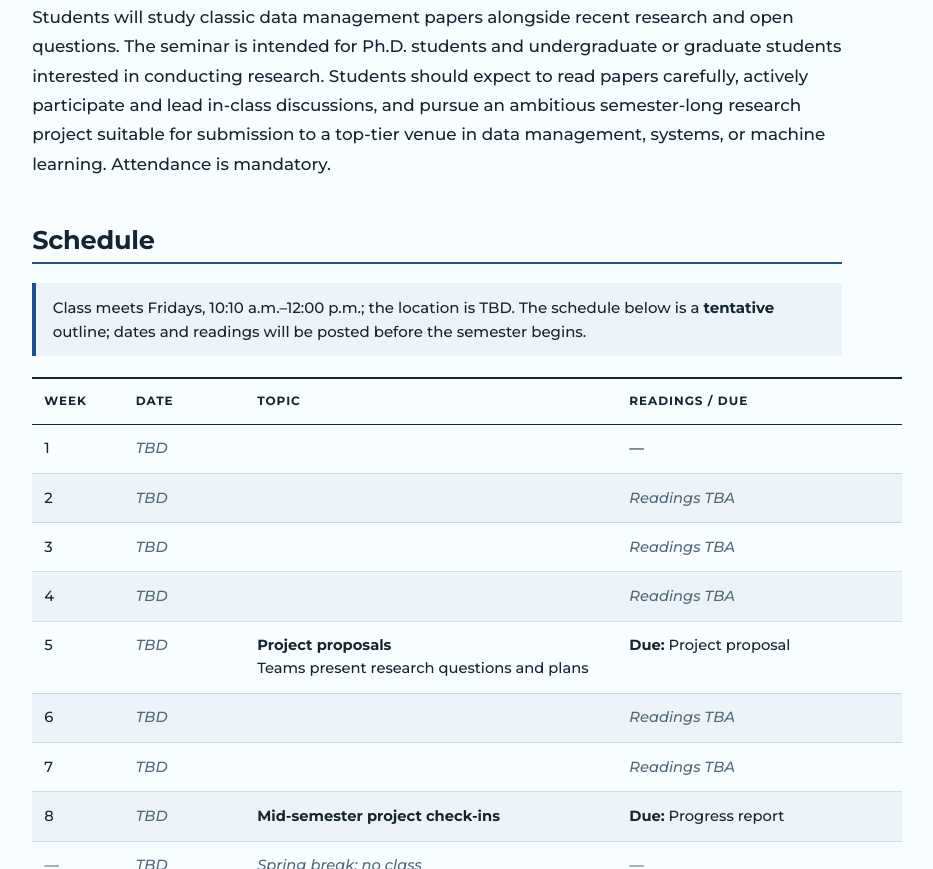
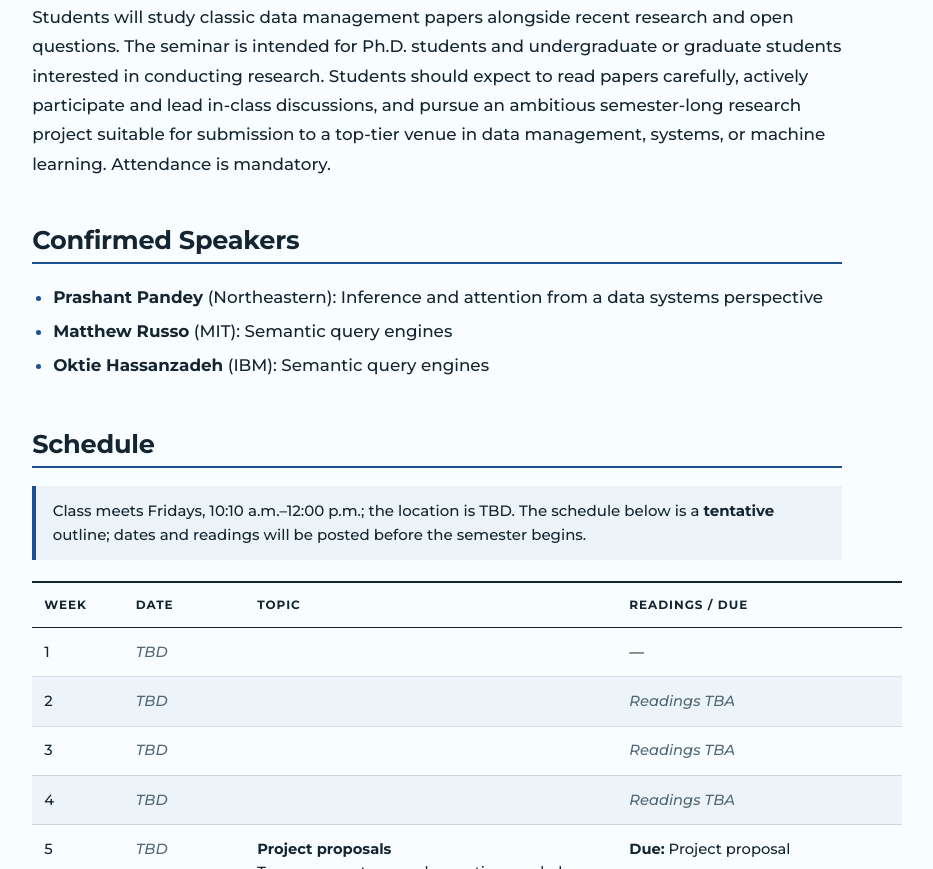
Before and after one commit to Columbia-DAP-Lab/agentic-data, a plain HTML site: page index.html in a window 1280 px wide. Shown: the part 881-1750 px from the top of the page, without its empty margins (19-952 px from the left). Drawn offline with Linux system fonts and the light colour scheme.

Commit message:
lazy commit msg

```diff
--- a/index.html
+++ b/index.html
@@ -16,6 +16,7 @@
   <nav class="site-nav" aria-label="Course navigation">
     <a class="course-code" href="#top">COMS 6113 · Spring 2027</a>
     <a href="#overview">Overview</a>
+    <a href="#speakers">Speakers</a>
     <a href="#schedule">Schedule</a>
     <a href="#project">Project</a>
     <a href="#syllabus">Syllabus</a>
@@ -88,6 +89,17 @@
       <h3>Course Format</h3>
 
       <p>Students will study classic data management papers alongside recent research and open questions. The seminar is intended for Ph.D. students and undergraduate or graduate students interested in conducting research. Students should expect to read papers carefully, actively participate and lead in-class discussions, and pursue an ambitious semester-long research project suitable for submission to a top-tier venue in data management, systems, or machine learning. Attendance is mandatory.</p>
+    </section>
+
+    <!-- ================= SPEAKERS ================= -->
+    <section id="speakers">
+      <h2>Confirmed Speakers</h2>
+
+      <ul>
+        <li><strong>Prashant Pandey</strong> (Northeastern): Inference and attention from a data systems perspective</li>
+        <li><strong>Matthew Russo</strong> (MIT): Semantic query engines</li>
+        <li><strong>Oktie Hassanzadeh</strong> (IBM): Semantic query engines</li>
+      </ul>
     </section>
 
     <!-- ================= SCHEDULE ================= -->
```
